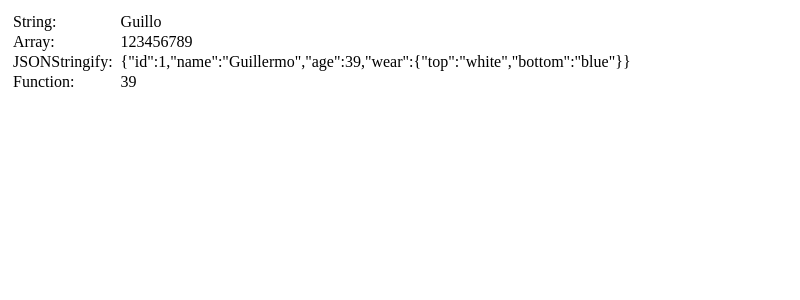
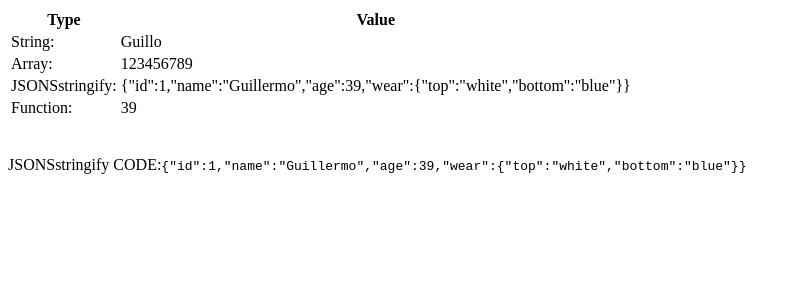
Before and after one commit to guillomal373/react_v2023, a React (Vite) app in the folder fernando-herrera/03-counter-app-vite/: page / in a window 1280 px wide. Shown: the top 300 px of the page, without its empty margins (0-800 px from the left). Built offline with nearby package versions, Linux system fonts and the light colour scheme.

Commit message:
different type of rendering

```diff
--- a/fernando-herrera/03-counter-app-vite/src/HelloApp.jsx
+++ b/fernando-herrera/03-counter-app-vite/src/HelloApp.jsx
@@ -1,27 +1,45 @@
 const nombre = 'Guillo';
-const newMessage = [1,2,3,4,5,6,7,8,9];
+const newArray = [1,2,3,4,5,6,7,8,9];
 const persona = {id:1, name: 'Guillermo', age: 39, wear: {top: 'white', bottom: 'blue'}};
 
 const getMyAge = () => {
     return persona.age;
 }
+
 export const App = () => {
     return (
         <>
         <table>
-            <td>
-                <tr>String:</tr>
-                <tr>Array:</tr>
-                <tr>JSONStringify:</tr>
-                <tr>Function: </tr>
-            </td>
-            <td>
-                <tr>{nombre}</tr>
-                <tr>{newMessage}</tr>
-                <tr>{JSON.stringify(persona)}</tr>
-                <tr>{getMyAge()}</tr>
-            </td>
+            <thead>
+                <tr>
+                    <th>Type</th>
+                    <th>Value</th>
+                </tr>
+            </thead>
+            <tbody>
+                <tr>
+                    <td>String:</td>
+                    <td>{nombre}</td>
+                </tr>
+                <tr>
+                    <td>Array:</td>
+                    <td>{newArray}</td>
+                </tr>
+                <tr>
+                    <td>JSONSstringify:</td>
+                    <td>{JSON.stringify(persona)}</td>
+                </tr>
+                <tr>
+                    <td>Function: </td>
+                    <td>{getMyAge()}</td>
+                </tr>
+            </tbody>
         </table>
+        <br /><br />
+        <div>
+            JSONSstringify CODE:
+            <code>{JSON.stringify(persona)}</code>
+        </div>
         </>
     );
 }
```
